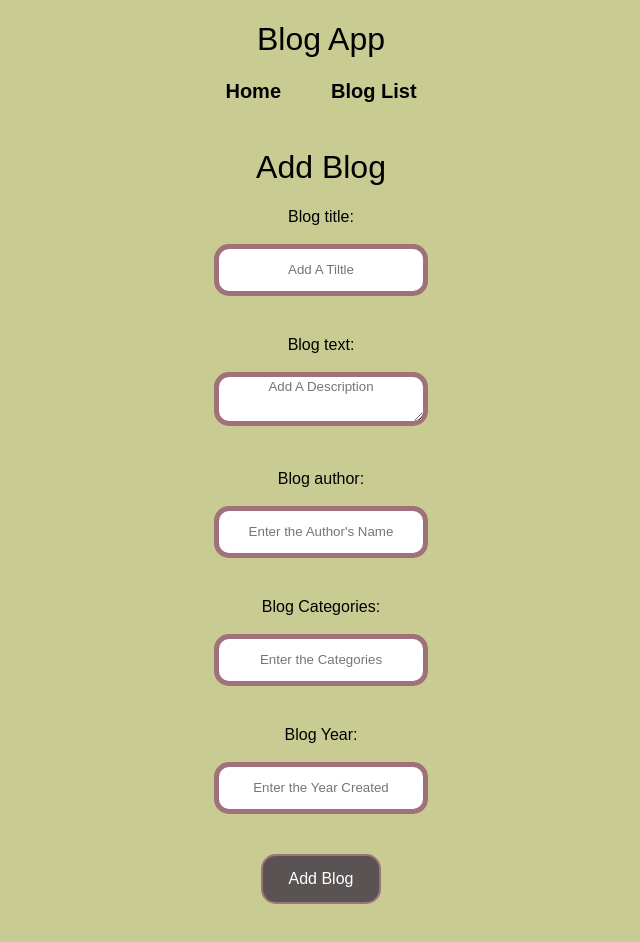
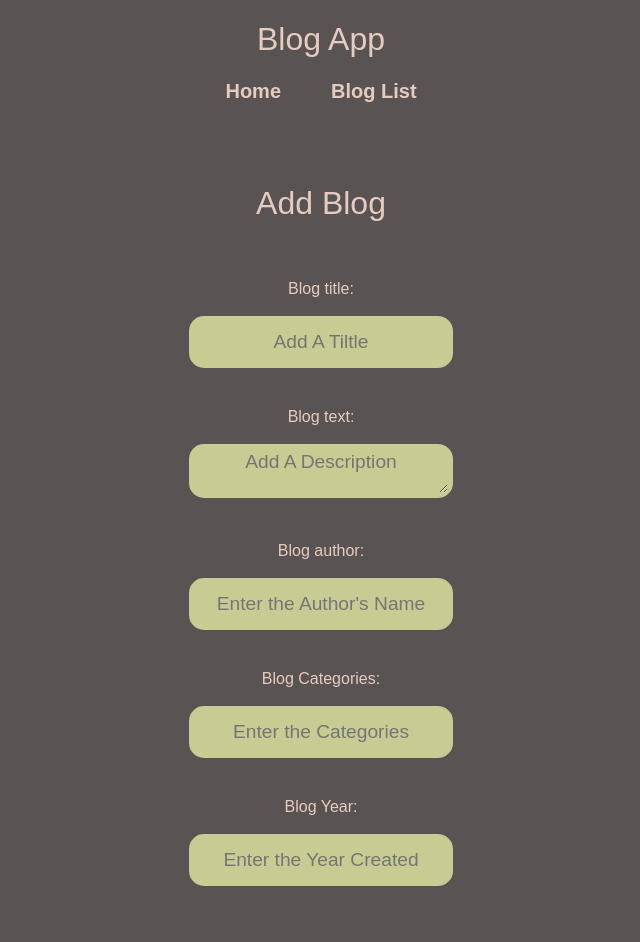
Before and after one commit to Kbandison/express-blogger-client, a React (Create React App) app: page /create-blog in a window 1280 px wide. Shown: the top 942 px of the page, without its empty margins (319-959 px from the left). Before the commit the page ends 904 px from the top, so only its background shows below. Built offline with nearby package versions, Linux system fonts and the light colour scheme; a web font is replaced by a local one.

Commit message:
added styles

```diff
--- a/src/App.css
+++ b/src/App.css
@@ -5,7 +5,8 @@
 }
 
 body {
-  background-color: #c8cc92;
+  background-color: #5a5353;
+  color: #e6ccbe;
 }
 
 .blog-list-area {
@@ -20,10 +21,10 @@ body {
   /* border: 5px solid black; */
   border-radius: 15px;
   margin: 50px;
-  background-color: #776274;
+  background-color: #e6ccbe;
   width: 15vw;
   height: 10vw;
-  color: #e6ccbe;
+  color: #776274;
 }
 
 .nav-bar {
@@ -38,7 +39,7 @@ body {
 
 .nav-bar a {
   text-decoration: none;
-  color: black;
+  color: #e6ccbe;
   font-size: 20px;
   font-weight: 600;
 }
@@ -55,14 +56,14 @@ button {
   cursor: pointer;
   border: 2px solid #a07178;
   border-radius: 15px;
-  color: white;
+  color: #c8cc92;
   background-color: #5a5353;
   font-size: 1em;
 }
 
 button a {
   text-decoration: none;
-  color: white;
+  color: #c8cc92;
 }
 
 button:hover {
@@ -108,14 +109,16 @@ button:focus {
 input,
 textarea {
   height: 40px;
-  width: 200px;
+  width: 250px;
   border-radius: 15px;
   margin-bottom: 40px;
-  border: 5px solid #a07178;
+  border: 5px solid #c8cc92;
+  background-color: #c8cc92;
+  font-size: larger;
 }
 
 input:focus,
 textarea:focus {
-  border: 5px solid #5a5353;
+  border: 5px solid #a07178;
   outline: 0;
 }
--- a/src/Components/CreateBlog.jsx
+++ b/src/Components/CreateBlog.jsx
@@ -43,7 +43,11 @@ const CreateBlog = () => {
   return (
     <div className="blog-area">
       <div className="blog-form-area">
+        <br />
+        <br />
         <h1>Add Blog</h1>
+        <br />
+        <br />
         <form onSubmit={handleSubmit}>
           <label htmlFor="title">Blog title:</label>
           <br />
@@ -109,6 +113,7 @@ const CreateBlog = () => {
             required
           />
           <br />
+          <br />
           <button>Add Blog</button>
         </form>
       </div>
--- a/src/Components/DeleteAllBlogs.jsx
+++ b/src/Components/DeleteAllBlogs.jsx
@@ -22,7 +22,9 @@ const DeleteAllBlogs = (props) => {
         onClick={() => deleteAllBlogs()}
         className="delete-button bigger-button confirm-button"
       >
-        {`* Delete ${props.blogs.length} Blogs *`}
+        {`* Delete ${props.blogs.length} ${
+          props.blogs.length > 1 ? "Blogs" : "Blog"
+        } *`}
       </button>
     </div>
   );
```
